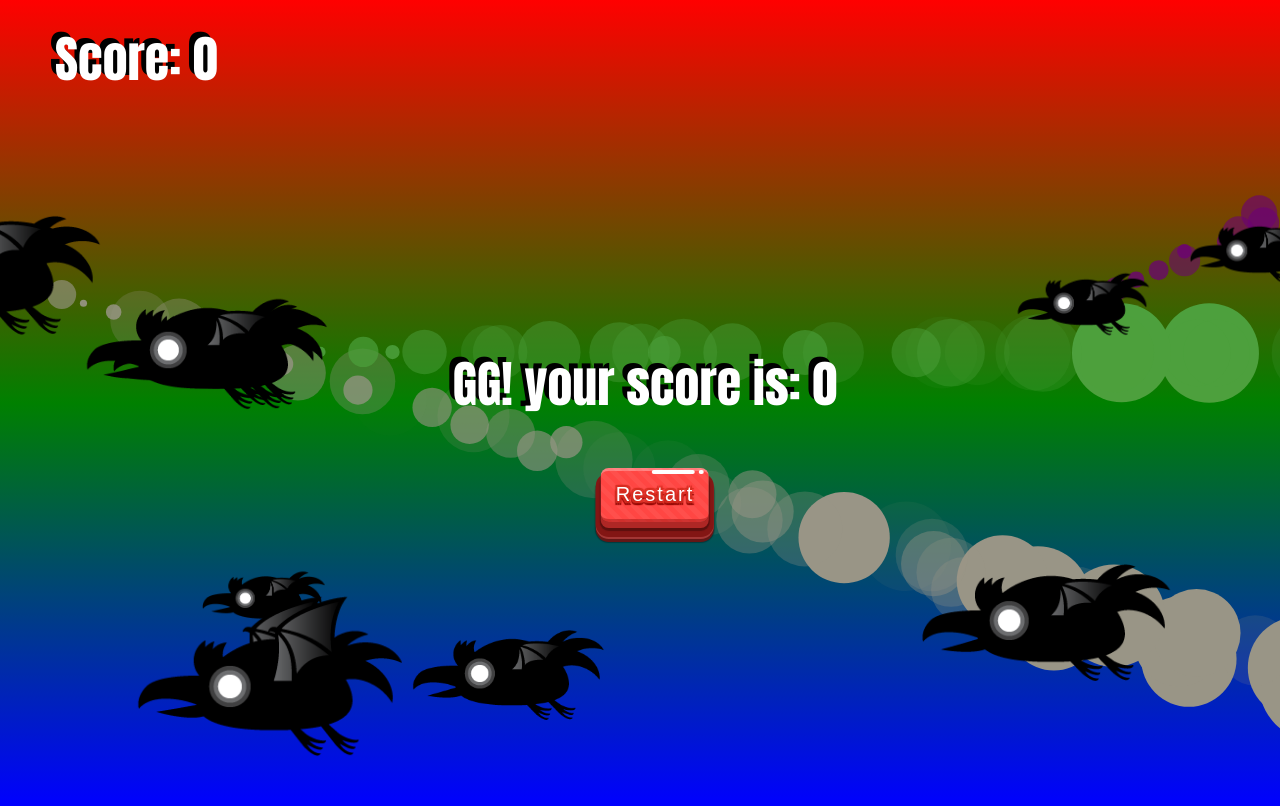
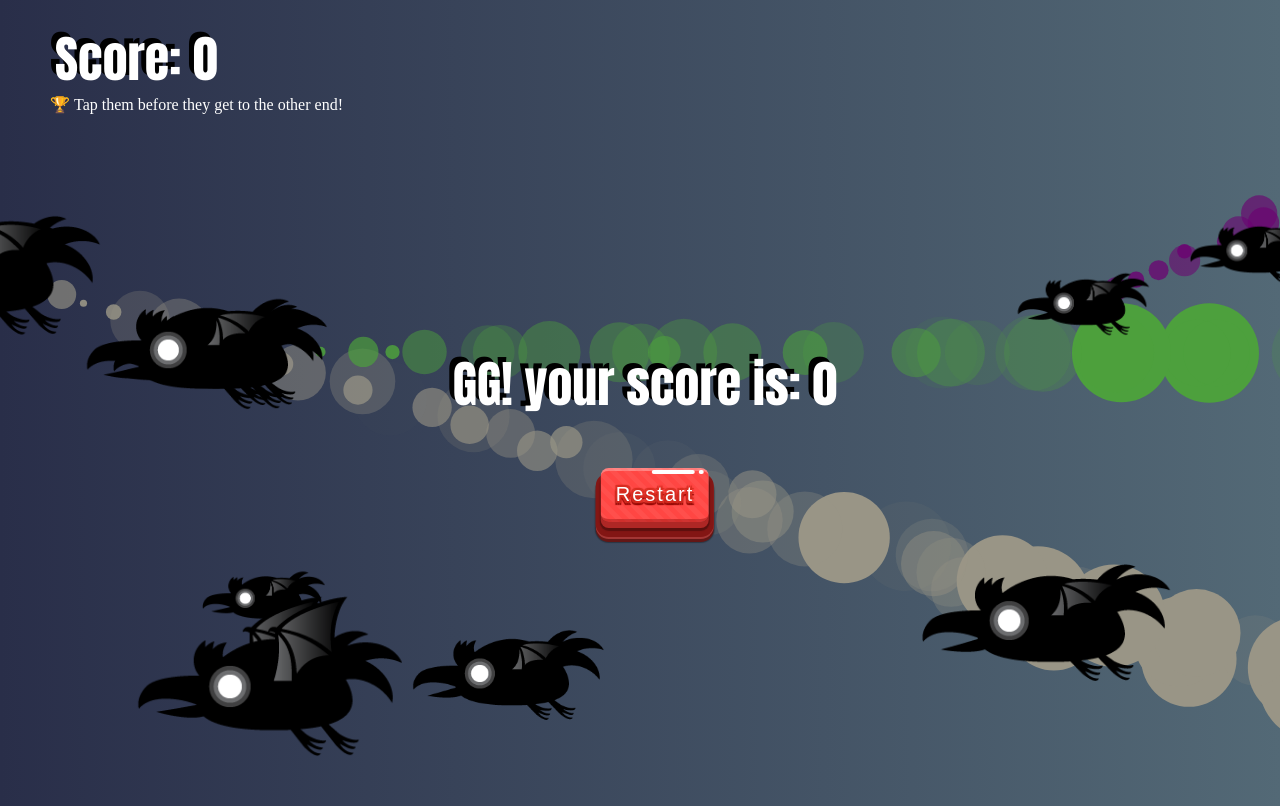
Before and after one commit to avimonnuarnob/shoot-kill, a website built with Vite: page index.html in a window 1280 px wide. Built offline with nearby package versions, Linux system fonts and the light colour scheme.

Commit message:
changed bg color

```diff
--- a/src/main.ts
+++ b/src/main.ts
@@ -224,6 +224,10 @@
   ctx.fillText('Score: ' + score, 50, 75);
   ctx.fillStyle = 'white';
   ctx.fillText('Score: ' + score, 55, 80);
+  ctx.save();
+  ctx.font = '1rem Imapact';
+  ctx.fillText('🏆 Tap them before they get to the other end!', 50, 110);
+  ctx.restore();
 }
 
 function gameOver() {
--- a/src/style.css
+++ b/src/style.css
@@ -28,8 +28,20 @@
   margin: 0;
   min-width: 320px;
   min-height: 100vh;
-  background: linear-gradient(to bottom, red, green, blue);
+  /* background: linear-gradient(to bottom, red, green, blue); */
   overflow: hidden;
+
+  background: #536976; /* fallback for old browsers */
+  background: -webkit-linear-gradient(
+    to right,
+    #292e49,
+    #536976
+  ); /* Chrome 10-25, Safari 5.1-6 */
+  background: linear-gradient(
+    to right,
+    #292e49,
+    #536976
+  ); /* W3C, IE 10+/ Edge, Firefox 16+, Chrome 26+, Opera 12+, Safari 7+ */
 }
 
 h1 {
```
